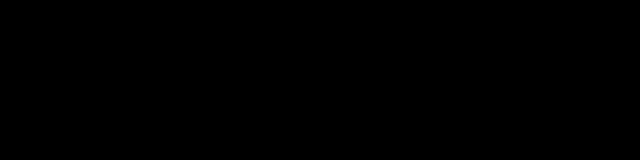
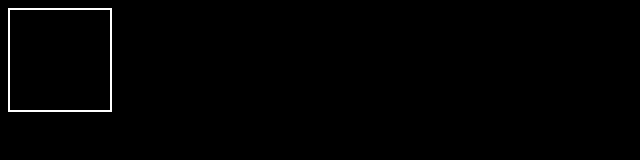
Before and after one commit to superwibr/matele, a plain HTML site: page index.html in a window 1280 px wide. Shown: the whole page, without its empty margins (0-640 px from the left). Drawn offline with Linux system fonts and the light colour scheme.

Commit message:
rendering

```diff
--- a/index.html
+++ b/index.html
@@ -10,11 +10,15 @@
 			color: white;
 			background: black;
 		}
+
+		canvas {
+			border: 2px solid white;
+		}
 	</style>
 
 	<script type="module" src="./src/index.js" defer></script>
 </head>
 <body>
-
+	<canvas width="100" height="100"></canvas>
 </body>
 </html>
--- /dev/null
+++ b/lib/Renderer.js
@@ -0,0 +1,86 @@
+import { Simulation } from "./Simulation.js";
+
+export class Renderer {
+    /**
+     * @param {Simulation} simulation
+     * @param {HTMLCanvasElement} canvas
+     * @param {Object} map An object of field names paired with a
+     *                     function that returns an rgb value for a given input number
+     */
+    constructor(simulation, canvas, map) {
+        this.sim = simulation;
+        this.canvas = canvas;
+        this.ctx = canvas.getContext("2d");
+        this.map = map;
+
+        // Precompute half dimensions
+        this.halfw = canvas.width / 2;
+        this.halfh = canvas.height / 2;
+
+        // Reuse image data buffer
+        this.imageData = this.ctx.createImageData(canvas.width, canvas.height);
+        this.data = this.imageData.data;
+
+        // Precompute samplers
+        this.samplers = Object.entries(this.map).map(([name, fn]) => {
+            return (x, y) => fn(this.sim.read(name, [x, y]));
+        });
+    }
+
+    draw() {
+        const { width, height } = this.canvas;
+        const { data, halfw, halfh, samplers } = this;
+
+        let i = 0;
+
+        for (let y = 0; y < height; y++) {
+            const worldY = y - halfh;
+
+            for (let x = 0; x < width; x++) {
+                const worldX = x - halfw;
+
+                let r = 0, g = 0, b = 0;
+
+                for (const sample of samplers) {
+                    const [sr, sg, sb] = sample(worldX, worldY);
+                    r += sr;
+                    g += sg;
+                    b += sb;
+                }
+
+                // Clamp to 0-255
+                r = Math.min(255, Math.max(0, r));
+                g = Math.min(255, Math.max(0, g));
+                b = Math.min(255, Math.max(0, b));
+
+                data[i++] = r;
+                data[i++] = g;
+                data[i++] = b;
+                data[i++] = 255; // Alpha
+            }
+        }
+
+        this.ctx.putImageData(this.imageData, 0, 0);
+    }
+
+    /** @type {number?} */
+    iid = null;
+
+    start() {
+        console.log(`Rendering ${this.canvas.width * this.canvas.height * (1000 / this.sim.urate)} values per second`);
+
+        this.stop();
+        const loop = () => {
+            this.draw();
+            this.iid = requestAnimationFrame(loop);
+        };
+        this.iid = requestAnimationFrame(loop);
+    }
+
+    stop() {
+        if (this.iid !== null) {
+            cancelAnimationFrame(this.iid);
+            this.iid = null;
+        }
+    }
+}
--- a/src/index.js
+++ b/src/index.js
@@ -1,7 +1,20 @@
+import { Renderer } from "../lib/Renderer.js";
 import { Simulation } from "../lib/Simulation.js";
+import { SquareLJP } from "./particles/SquareLJP.js";
 import { SquareWell } from "./particles/SquareWell.js";
 
 const sim = new Simulation();
 
+const canvas = document.querySelector("canvas");
+const ren = new Renderer(sim, canvas, {
+	gravity(v) {
+		return v > 0 ? [v, 0, 0] : [0, 0, Math.abs(v*5)];
+	}
+});
+
+ren.start();
+
 window.SquareWell = SquareWell;
+window.SquareLJP = SquareLJP;
 window.sim = sim;
+window.ren = ren;
```
